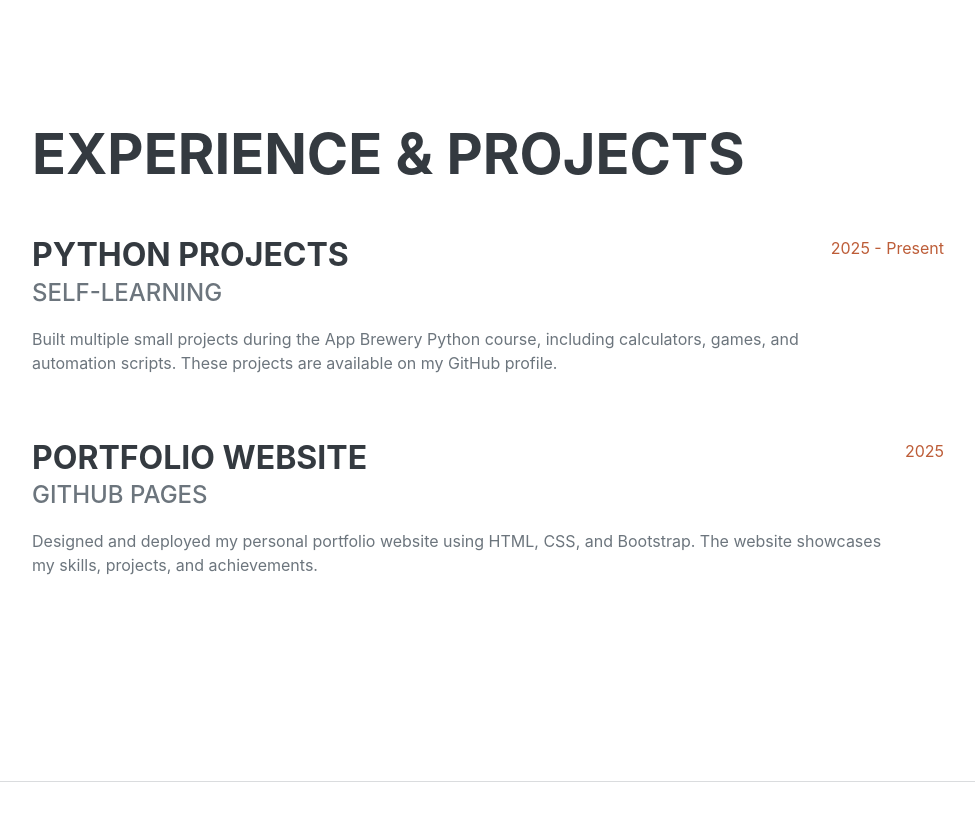
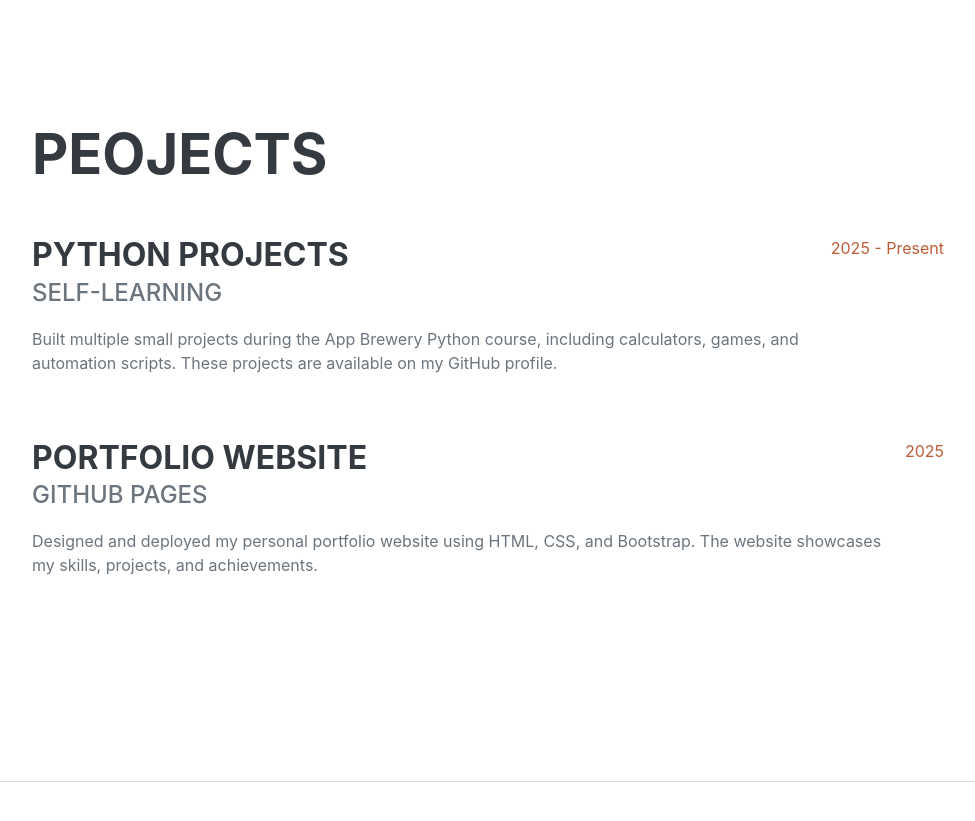
Before and after one commit to rudranshstanwar/rudranshstanwar.github.io, a plain HTML site: page index.html in a window 1280 px wide. Shown: the part 820-1641 px from the top of the page, without its empty margins (288-1263 px from the left). Drawn offline with nearby package versions, Linux system fonts and the light colour scheme; a web font is replaced by a local one.

```diff
--- a/index.html
+++ b/index.html
@@ -60,7 +60,7 @@
             <!-- Experience-->
             <section class="resume-section" id="experience">
                 <div class="resume-section-content">
-                    <h2 class="mb-5">Experience & Projects</h2>
+                    <h2 class="mb-5">Peojects</h2>
                     <div class="d-flex flex-column flex-md-row justify-content-between mb-5">
                         <div class="flex-grow-1">
                             <h3 class="mb-0">Python Projects</h3>
```
